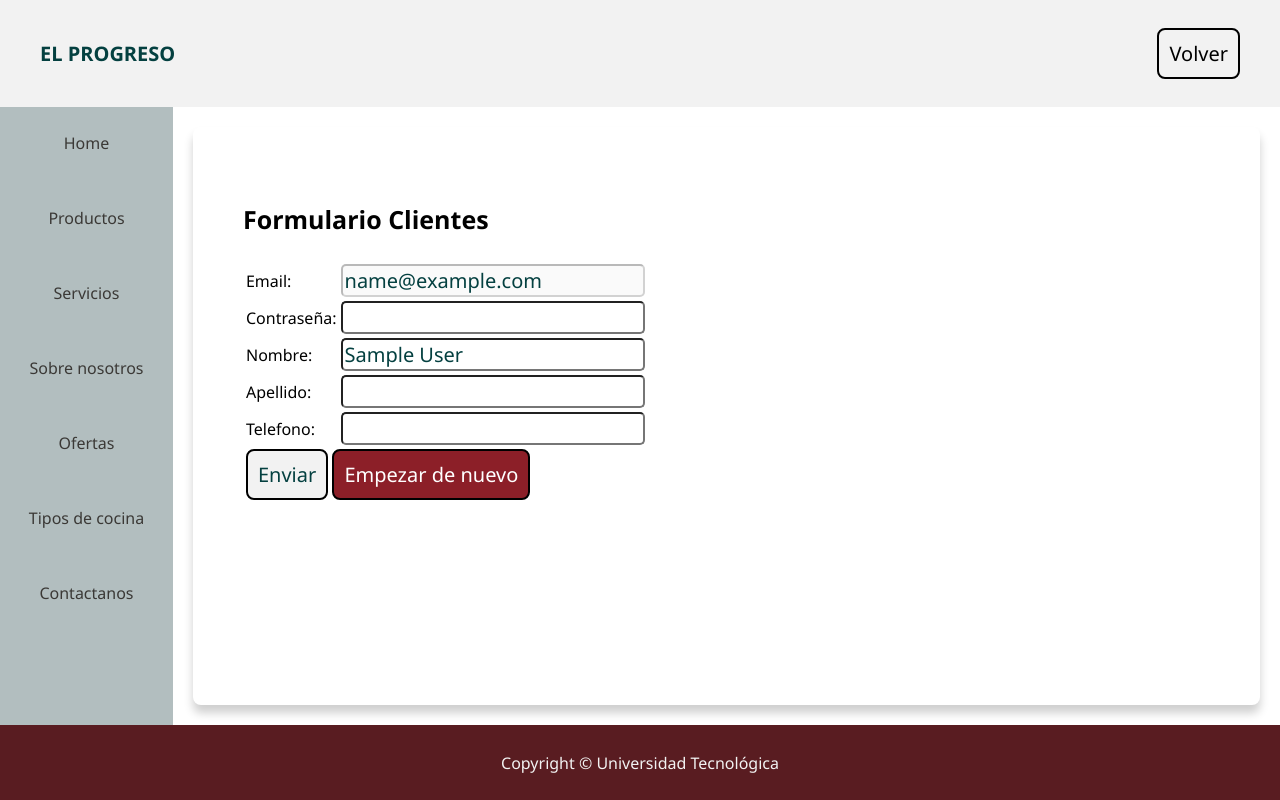
After one commit to Vladr-mir/project_uni, a PHP site: page /pages/user/edituser.php in a window 1280 px wide. The commit adds this page. Run offline with PHP 8.4, Linux system fonts and the light colour scheme; the visitor is signed in with stand-in values (Sample User, id 1).

Commit message:
Add user management and moved scripts folder

```diff
--- a/home.html
+++ b/home.html
@@ -21,7 +21,7 @@
         <a class="secondary" href="pages/static/oferts.html">Ofertas</a>
         <a class="secondary" href="pages/static/tipos_de_cocina.html">Tipos de cocina</a>
         <a class="secondary" href="pages/static/contact.html">Contactanos</a>
-        <a class="secondary" href="pages/forms/scripts/login.php">Iniciar sesión</a>
+        <a class="secondary" href="pages/scripts/login.php">Iniciar sesión</a>
       </div>
     </div>
 
--- a/pages/forms/login.html
+++ b/pages/forms/login.html
@@ -33,7 +33,7 @@
     <!-- En esta seccion se encuentra el contenido de la pagina -->
     <section>
       <!-- Formulario -->
-      <form action="scripts/login.php" method="post">
+      <form action="../scripts/login.php" method="post">
         <h1>Iniciar sesión</h1>
         <table>
           <!-- row:1 -->
--- a/pages/forms/scripts/connect.php
+++ b/pages/scripts/connect.php
@@ -1,8 +1,10 @@
 <?php
+function connectDB() {
   $hostname = "localhost";
   $username = "root";
   $password = "";
   $database = "bdelprogreso";
 
-  $connection = mysqli_connect($hostname, $username, $password, $database);
+    return mysqli_connect($hostname, $username, $password, $database);
+  }
 ?>
--- /dev/null
+++ b/pages/user/edituser.php
@@ -0,0 +1,100 @@
+<!DOCTYPE html>
+<html lang="es">
+<head>
+  <meta charset="UTF-8">
+  <meta http-equiv="X-UA-Compatible" content="IE=edge">
+  <meta name="viewport" content="width=device-width, initial-scale=1.0">
+  <link rel="stylesheet" href="../../style.css">
+  <link rel="stylesheet" href="../forms/form_style.css">
+  <link rel="stylesheet" href="form-style.css">
+  <script src="../../main.js" defer></script>
+  <title>Clientes</title>
+</head>
+<body>
+  <!-- Titulo principal de la pagina -->
+  <header class="bright">
+    <p>EL PROGRESO</p>
+    <button onclick="location.href='userhomepage.php'">Volver</button>
+  </header>
+
+  <!-- Crear usuarios -->
+
+  <div class="page">
+    <!-- Barra de navegación izquierda -->
+    <nav>
+      <a href="../../home.html">Home</a>
+      <a href="../static/products.html">Productos</a>
+      <a href="../static/services">Servicios</a>
+      <a href="../static/about.html">Sobre nosotros</a>
+      <a href="../static/oferts">Ofertas</a>
+      <a href="../static/tipos_de_cocina.html">Tipos de cocina</a>
+      <a href="../static/contact">Contactanos</a>
+    </nav>
+
+    <?php
+      require('manager.php');
+      session_start();
+
+      if (!isConnected()) {header('Location: ../forms/login.html');}
+
+      $id = getUserID($_SESSION['email']);
+      $userData = getAllUserData($id);
+      $email = $userData['email'];
+      $name = $userData['nombre'];
+      $lastname = $userData['apellido'];
+      $password = $userData['password'];
+      $cellphone = $userData['telefono'];
+    ?>
+    <!-- En esta seccion se encuentra el contenido de la pagina -->
+    <section>
+      <!-- Formulario -->
+      <article>
+        <form action="">
+          <h1>Formulario Clientes</h1>
+          <table>
+            <!-- row:1 -->
+            <tr>
+              <td>Email:</td>
+              <td><input name="email" type="email" value="<?php echo("$email") ?>" disabled></td>
+            </tr>
+
+            <!-- row:2 -->
+            <tr>
+              <td>Contraseña:</td>
+              <td><input name="password" type="text" value="<?php echo("$password") ?>"></td>
+            </tr>
+
+            <!-- row:3 -->
+            <tr>
+              <td>Nombre:</td>
+              <td><input name="name" type="text" value="<?php echo("$name") ?>"></td>
+            </tr>
+
+            <!-- row:4 -->
+            <tr>
+              <td>Apellido:</td>
+              <td><input name="lastname" type="text" value="<?php echo("$lastname") ?>"></td>
+            </tr>
+
+            <!-- row:5 -->
+            <tr>
+              <td>Telefono:</td>
+              <td><input name="celphone" type="tel" value="<?php echo("$cellphone") ?>"></td>
+            </tr>
+
+            <!-- row:6 -->
+            <tr>
+              <td colspan="2">
+                <input type="submit" value="Enviar">
+                <input type="reset" value="Empezar de nuevo">
+            </td>
+          </tr>
+        </table>
+      </form>
+      </article>
+    </section>
+  </div>
+
+  <footer class="dark">Copyright © Universidad Tecnológica</footer>
+</body>
+</html>
--- /dev/null
+++ b/pages/user/manager.php
@@ -0,0 +1,30 @@
+<?php
+require('../scripts/connect.php');
+
+function isConnected() {
+  return $_SESSION['nombre'] != null;
+}
+
+function executeQuery($query){
+  $connection = connectDB();
+  $response = mysqli_fetch_array(mysqli_query($connection, $query));
+  mysqli_close($connection);
+  return $response;
+}
+
+function getUserID($email) {
+  $query = "SELECT `idUsuario` FROM `usuarios` WHERE `email` = '$email';";
+  return executeQuery($query)['idUsuario'];
+}
+
+function getAllUserData($id){
+  $query = "SELECT `nombre`, `apellido`, `password`, `telefono`, `email` FROM `usuarios` WHERE `idUsuario` = '$id';";
+  return executeQuery($query);
+}
+
+function isAdmin($id) {
+  $query = "SELECT `isAdmin` FROM `usuarios` where `idUsuario` = $id;";
+  return executeQuery($query)['isAdmin'];
+}
+
+?>
--- a/pages/user/store.php
+++ b/pages/user/store.php
@@ -12,7 +12,7 @@
   <!-- Titulo principal de la pagina -->
   <header class="bright">
     <p>EL PROGRESO</p>
-    <button onclick="location.href='about:blank'">Iniciar sesión</button>
+    <button onclick="location.href='userhomepage.php'">Volver</button>
   </header>
 
   <div class="page">
```
Also changed, not shown: pages/forms/doc_forms.md (deleted, +0 -26 lines), pages/scripts/login.php (renamed from pages/forms/scripts/login.php, +4 -3 lines), pages/user/userhomepage.php (+5 -6 lines), pages/scripts/close_session.php (renamed from pages/forms/scripts/close_session.php).
